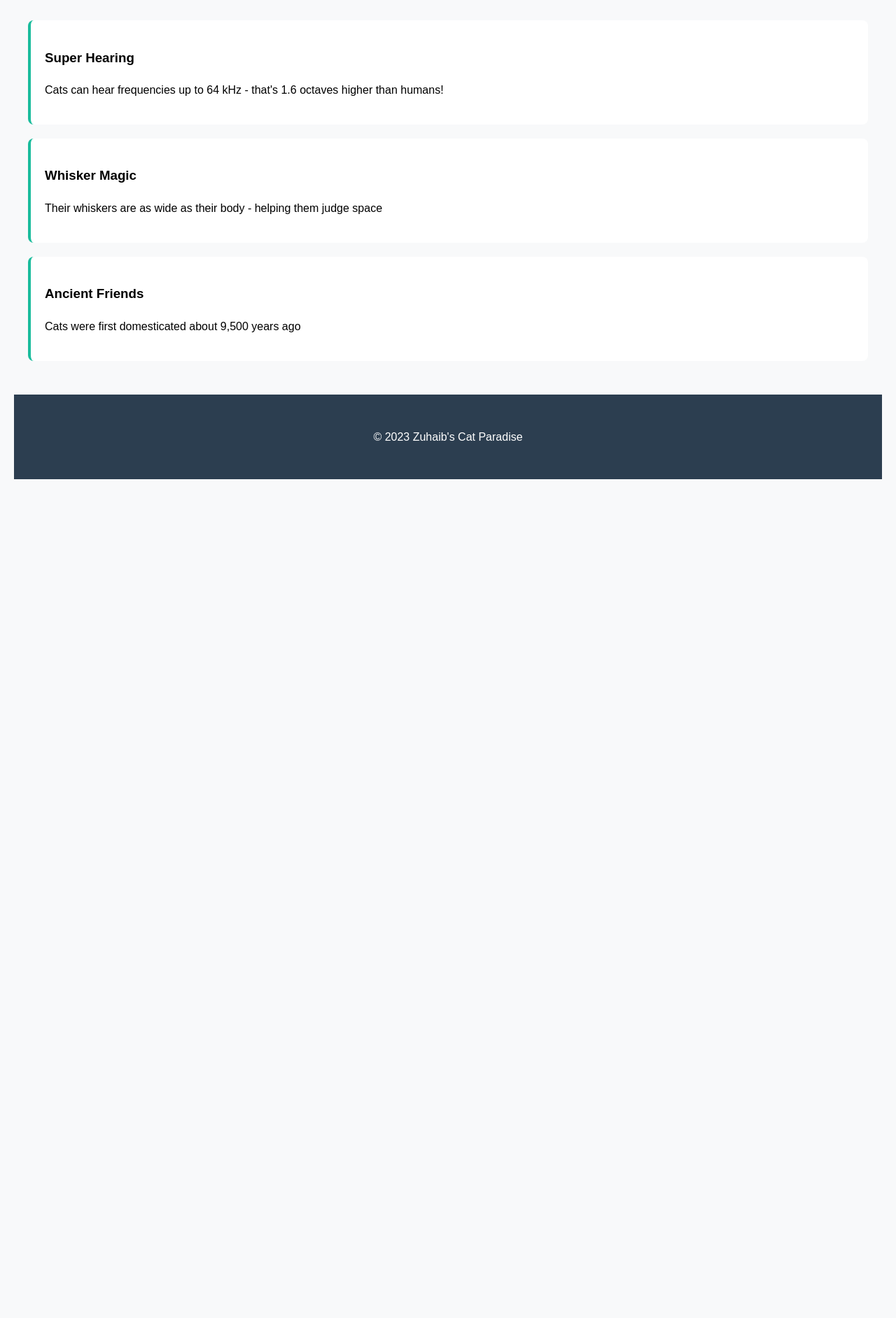
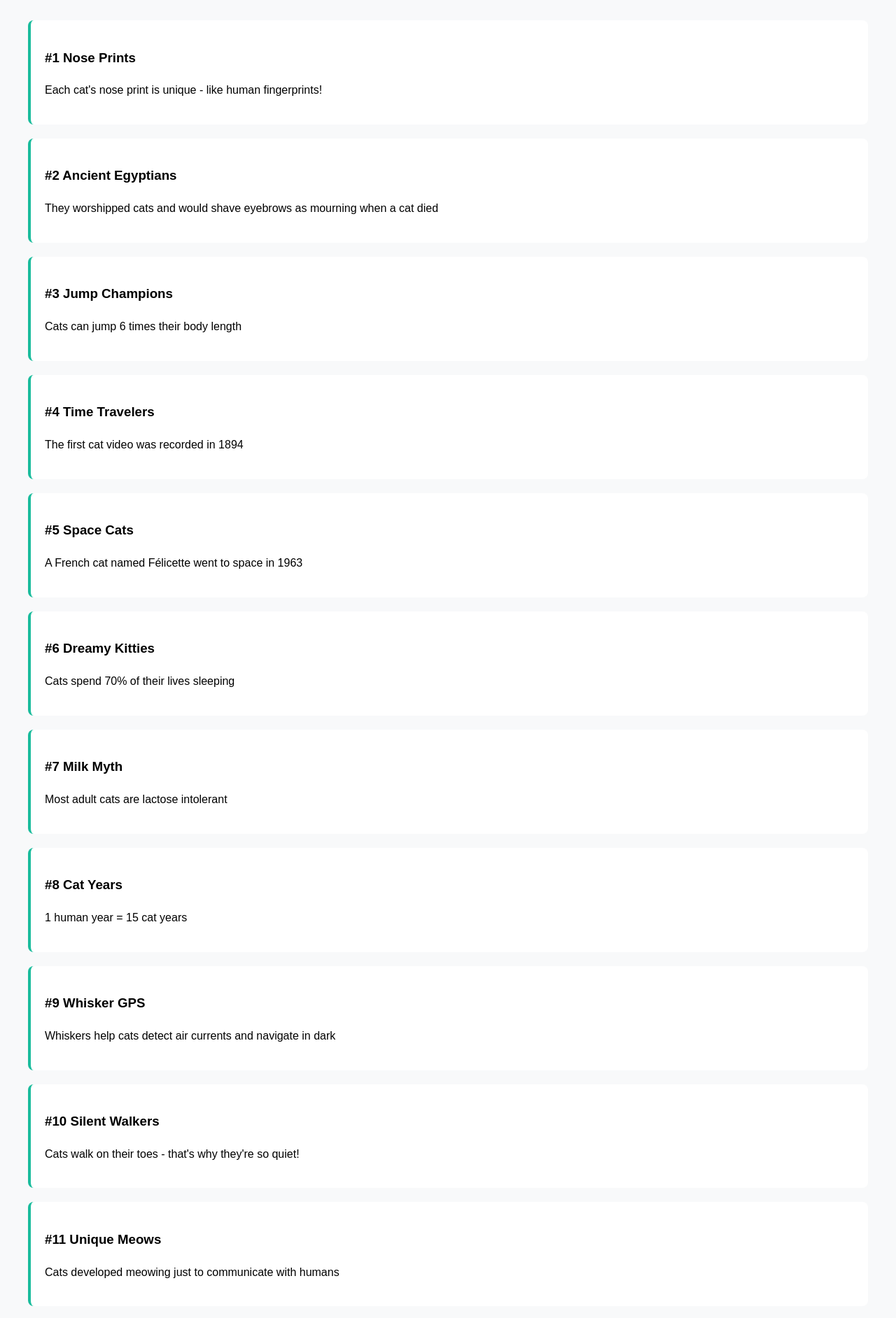
Before and after one commit to timmy773/timmy773.github.io, a plain HTML site: page facts.html in a window 1280 px wide. Shown: the part 177-2061 px from the top of the page at 70% size. Before the commit the page ends 882 px from the top, so only its background shows below. Drawn offline with Linux system fonts and the light colour scheme.

Commit message:
Update facts.html

```diff
--- a/facts.html
+++ b/facts.html
@@ -8,34 +8,94 @@
 </head>
 <body>
     <nav>
-        <a href="cats.html">Cats</a>
+        <a href="index.html">Cats</a>
         <a href="about.html">About Zuhaib</a>
         <a href="facts.html">Cat Facts</a>
     </nav>
 
     <div class="container">
-        <h1>🐱 Fun Cat Facts</h1>
+        <h1>🐱 15 Purr-fect Cat Facts</h1>
 
         <div class="facts-list">
             <div class="fact-card">
-                <h3>Super Hearing</h3>
-                <p>Cats can hear frequencies up to 64 kHz - that's 1.6 octaves higher than humans!</p>
+                <h3>#1 Nose Prints</h3>
+                <p>Each cat's nose print is unique - like human fingerprints!</p>
             </div>
 
             <div class="fact-card">
-                <h3>Whisker Magic</h3>
-                <p>Their whiskers are as wide as their body - helping them judge space</p>
+                <h3>#2 Ancient Egyptians</h3>
+                <p>They worshipped cats and would shave eyebrows as mourning when a cat died</p>
             </div>
 
             <div class="fact-card">
-                <h3>Ancient Friends</h3>
-                <p>Cats were first domesticated about 9,500 years ago</p>
+                <h3>#3 Jump Champions</h3>
+                <p>Cats can jump 6 times their body length</p>
+            </div>
+
+            <div class="fact-card">
+                <h3>#4 Time Travelers</h3>
+                <p>The first cat video was recorded in 1894</p>
+            </div>
+
+            <div class="fact-card">
+                <h3>#5 Space Cats</h3>
+                <p>A French cat named Félicette went to space in 1963</p>
+            </div>
+
+            <div class="fact-card">
+                <h3>#6 Dreamy Kitties</h3>
+                <p>Cats spend 70% of their lives sleeping</p>
+            </div>
+
+            <div class="fact-card">
+                <h3>#7 Milk Myth</h3>
+                <p>Most adult cats are lactose intolerant</p>
+            </div>
+
+            <div class="fact-card">
+                <h3>#8 Cat Years</h3>
+                <p>1 human year = 15 cat years</p>
+            </div>
+
+            <div class="fact-card">
+                <h3>#9 Whisker GPS</h3>
+                <p>Whiskers help cats detect air currents and navigate in dark</p>
+            </div>
+
+            <div class="fact-card">
+                <h3>#10 Silent Walkers</h3>
+                <p>Cats walk on their toes - that's why they're so quiet!</p>
+            </div>
+
+            <div class="fact-card">
+                <h3>#11 Unique Meows</h3>
+                <p>Cats developed meowing just to communicate with humans</p>
+            </div>
+
+            <div class="fact-card">
+                <h3>#12 Brainy Felines</h3>
+                <p>Cat brains are 90% similar to human brains</p>
+            </div>
+
+            <div class="fact-card">
+                <h3>#13 Heartbeats</h3>
+                <p>A cat's heartbeat is 110-140 bpm (twice as fast as humans)</p>
+            </div>
+
+            <div class="fact-card">
+                <h3>#14 Paw Preference</h3>
+                <p>Male cats tend to be left-pawed, females right-pawed</p>
+            </div>
+
+            <div class="fact-card">
+                <h3>#15 Cat TV</h3>
+                <p>Cats watch TV by following horizontal movement</p>
             </div>
         </div>
     </div>
 
     <footer>
-        <p>© 2023 Zuhaib's Cat Paradise</p>
+        <p>© 2023 Zuhaib's Cat Kingdom</p>
     </footer>
 </body>
 </html>
```
